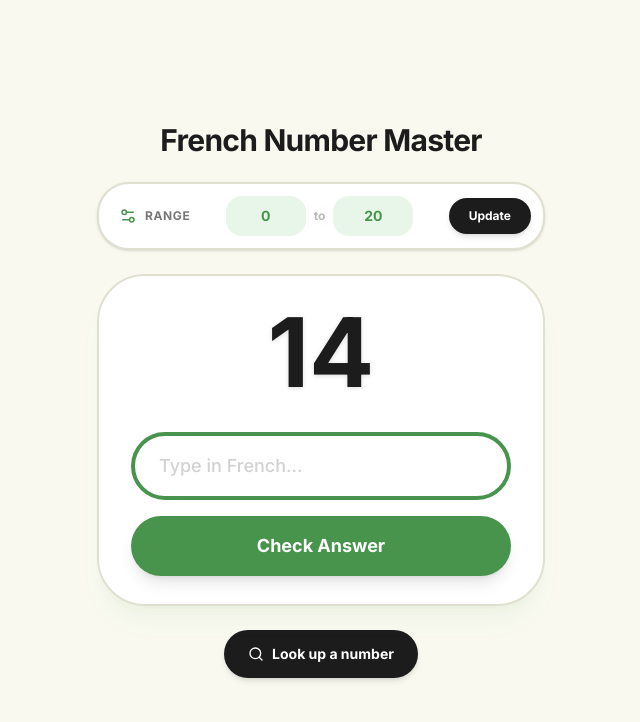
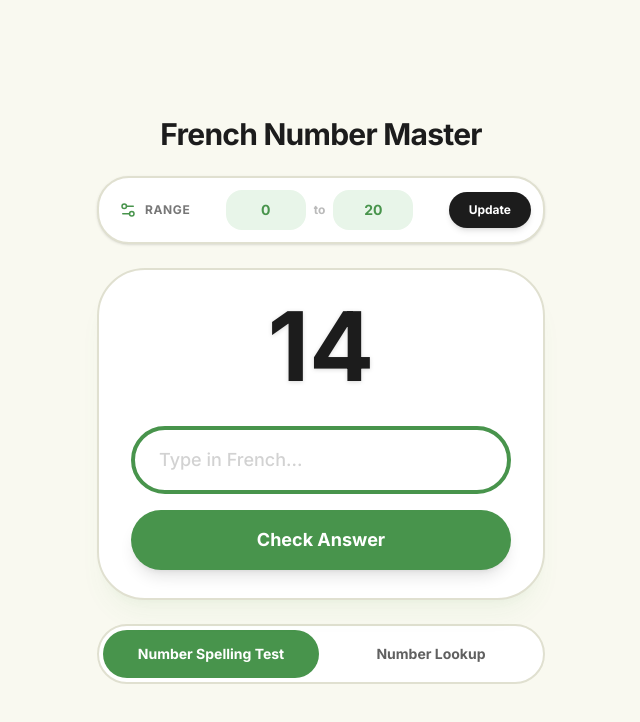
Before and after one commit to Judy-Nihao/french-number-master, a React (Vite) app: page / in a window 1280 px wide. Shown: the top 722 px of the page, without its empty margins (319-959 px from the left). Built offline with nearby package versions, Linux system fonts and the light colour scheme.

Commit message:
feat(practice): integrate spelling test and number lookup modes

```diff
--- a/src/App.tsx
+++ b/src/App.tsx
@@ -7,7 +7,6 @@ import {
   ArrowRight,
   Loader2,
   Search,
-  X,
 } from "lucide-react";
 import { motion, AnimatePresence } from "motion/react";
 import confetti from "canvas-confetti";
@@ -30,8 +29,7 @@ export default function App() {
     word: string;
     ipa: string;
   } | null>(null);
-  const [isLookupOpen, setIsLookupOpen] = useState(false);
-  const [isDesktop, setIsDesktop] = useState(false);
+  const [mode, setMode] = useState<"test" | "lookup">("test");
   const poolRef = useRef<number[]>([]);
   const lastNumberRef = useRef<number | null>(null);
   const inputRef = useRef<HTMLInputElement>(null);
@@ -84,14 +82,6 @@ export default function App() {
     generateRandomNumber();
   }, [generateRandomNumber]);
 
-  useEffect(() => {
-    const mq = window.matchMedia("(min-width: 640px)");
-    setIsDesktop(mq.matches);
-    const handler = (e: MediaQueryListEvent) => setIsDesktop(e.matches);
-    mq.addEventListener("change", handler);
-    return () => mq.removeEventListener("change", handler);
-  }, []);
-
   const handleLookup = (e: React.ChangeEvent<HTMLInputElement>) => {
     const val = e.target.value;
     if (val === "" || /^\d+$/.test(val)) {
@@ -110,7 +100,7 @@ export default function App() {
   };
 
   const playLookupAudio = () => {
-    if (!lookupResult || isPlaying) return;
+    if (!lookupResult?.ipa || isPlaying) return;
     setIsPlaying(true);
     window.speechSynthesis.cancel();
     setTimeout(() => {
@@ -182,7 +172,7 @@ export default function App() {
   };
 
   const handleCheck = () => {
-    if (currentNumber === null) return;
+    if (currentNumber === null || !userInput.trim()) return;
     const representation = getFrenchRepresentation(currentNumber);
     const correctWord = representation.word.toLowerCase();
     const input = userInput.trim().toLowerCase();
@@ -273,7 +263,7 @@ export default function App() {
         </header>
 
         {/* Range Settings - Clean Pill Card */}
-        <div className="mb-6">
+        {mode === "test" && <div className="mb-6">
           <div className="bg-app-card p-4 sm:p-3 rounded-4xl border-2 border-app-border flex flex-col sm:flex-row items-center justify-between gap-4 sm:gap-3 shadow-sm">
             <div className="flex items-center gap-2 pl-2">
               <Settings2 size={18} className="text-app-primary" />
@@ -286,6 +276,7 @@ export default function App() {
                 type="text"
                 inputMode="numeric"
                 pattern="[0-9]*"
+                aria-label="Minimum practice number"
                 value={tempMin}
                 onChange={handleRangeInput(setTempMin)}
                 className="w-24 sm:w-20 px-2 py-2 bg-app-primary-light border-2 border-transparent rounded-2xl text-center text-sm font-bold text-app-primary focus:outline-none focus:border-app-primary transition-all"
@@ -295,6 +286,7 @@ export default function App() {
                 type="text"
                 inputMode="numeric"
                 pattern="[0-9]*"
+                aria-label="Maximum practice number"
                 value={tempMax}
                 onChange={handleRangeInput(setTempMax)}
                 className="w-24 sm:w-20 px-2 py-2 bg-app-primary-light border-2 border-transparent rounded-2xl text-center text-sm font-bold text-app-primary focus:outline-none focus:border-app-primary transition-all"
@@ -312,10 +304,12 @@ export default function App() {
               Don't forget to update!
             </p>
           )}
-        </div>
+        </div>}
 
         {/* Main Exercise Card */}
         <div className="bg-app-card rounded-[3rem] border-2 border-app-border shadow-xl shadow-app-primary/5 overflow-hidden relative">
+          {mode === "test" ? (
+          <div id="test-panel" role="tabpanel" aria-labelledby="test-tab" tabIndex={0}>
           <div className="px-8 py-7 flex flex-col items-center relative z-10">
             <motion.div
               key={currentNumber}
@@ -329,6 +323,7 @@ export default function App() {
             <div className="w-full space-y-4">
               <div className="relative group">
                 <input
+                  aria-label="French spelling"
                   ref={inputRef}
                   type="text"
                   value={userInput}
@@ -426,6 +421,7 @@ export default function App() {
 
                   <div className="flex gap-4">
                     <button
+                      aria-label="Play answer pronunciation"
                       onClick={playAudio}
                       disabled={isPlaying}
                       className="p-4 rounded-full bg-app-card border-2 border-app-border hover:border-app-primary hover:text-app-primary transition-all shadow-md group disabled:opacity-50"
@@ -448,121 +444,48 @@ export default function App() {
             )}
           </AnimatePresence>
           </div>
-
-      {/* Independent Number Lookup */}
-      <div className="mt-6 flex justify-center">
-      <button
-        onClick={() => {
-          setLookupValue("");
-          setLookupResult(null);
-          setIsLookupOpen(true);
-        }}
-        aria-haspopup="dialog"
-        className="bg-app-dark text-white flex items-center justify-center gap-2 px-6 py-3.5 rounded-full shadow-md hover:bg-app-dark/85 active:scale-95 transition-all focus-visible:outline-2 focus-visible:outline-offset-4 focus-visible:outline-app-primary"
-      >
-        <Search size={16} />
-        <span className="text-sm font-bold">Look up a number</span>
-      </button>
+          ) : (
+            <div id="lookup-panel" role="tabpanel" aria-labelledby="lookup-tab" tabIndex={0} className="px-8 py-7 min-h-72">
+              <div className="flex items-center gap-2 mb-6">
+                <Search size={20} className="text-app-primary" />
+                <h2 className="text-xl font-bold text-app-dark">Number → French</h2>
+              </div>
+              <label htmlFor="lookup-number" className="block text-sm font-medium text-app-dark mb-3">Enter a number</label>
+              <input id="lookup-number" type="text" inputMode="numeric" pattern="[0-9]*" value={lookupValue} onChange={handleLookup} placeholder="Enter any number..." className="w-full px-5 py-4 rounded-full border-4 border-app-border focus:border-app-primary focus:outline-none transition-colors font-medium" />
+              {lookupResult && (
+                <div className="mt-6 bg-app-primary-light/30 rounded-2xl p-4 border border-app-primary/10" aria-live="polite">
+                  <div className="flex justify-between items-start gap-3">
+                    <div className="min-w-0 flex-1">
+                      <div className="text-xl font-bold text-app-dark mb-2 wrap-break-word">{lookupResult.word}</div>
+                      {lookupResult.ipa && <div className="text-sm text-app-dark/70 wrap-break-word">{lookupResult.ipa}</div>}
+                    </div>
+                    {lookupResult.ipa && <button onClick={playLookupAudio} disabled={isPlaying} aria-label="Play lookup pronunciation" className="shrink-0 p-3 rounded-full bg-white border border-app-border hover:text-app-primary disabled:opacity-50 focus-visible:outline-2 focus-visible:outline-app-primary">
+                      {isPlaying ? <Loader2 size={20} className="animate-spin" /> : <Volume2 size={20} />}
+                    </button>}
                   </div>
                 </div>
-
-      {/* Lookup Drawer / Dialog */}
-      <AnimatePresence>
-        {isLookupOpen && (
-          <>
-            <motion.div
-              initial={{ opacity: 0 }}
-              animate={{ opacity: 1 }}
-              exit={{ opacity: 0 }}
-              onClick={() => setIsLookupOpen(false)}
-              className="fixed inset-0 bg-black/40 backdrop-blur-sm z-50"
-            />
-            <motion.div
-              initial={isDesktop ? { opacity: 0, scale: 0.95 } : { y: "100%" }}
-              animate={isDesktop ? { opacity: 1, scale: 1 } : { y: 0 }}
-              exit={isDesktop ? { opacity: 0, scale: 0.95 } : { y: "100%" }}
-              transition={{ type: "spring", damping: 28, stiffness: 320 }}
-              className={cn(
-                "fixed z-50 bg-app-card w-full p-6 shadow-2xl",
-                isDesktop
-                  ? "top-1/2 left-1/2 -translate-x-1/2 -translate-y-1/2 max-w-md rounded-3xl"
-                  : "bottom-0 left-0 right-0 rounded-t-3xl pb-10 min-h-[30vh]",
               )}
-            >
-              {/* Panel Header */}
-              <div className="flex items-center justify-between mb-5">
-                <div className="flex items-center gap-2">
-                  <Search size={18} className="text-app-primary" />
-                  <h2 className="text-lg font-bold text-app-dark">
-                    Number → French
-                  </h2>
             </div>
-                <button
-                  onClick={() => setIsLookupOpen(false)}
-                  className="p-2 rounded-full hover:bg-app-border transition-colors"
-                >
-                  <X size={18} className="text-app-dark/50" />
+          )}
+        </div>
+        <div role="tablist" aria-label="Number practice mode" className="mt-6 grid grid-cols-2 rounded-full border-2 border-app-border bg-app-card p-1 gap-1">
+          {(["test", "lookup"] as const).map((tabMode) => (
+            <button key={tabMode} id={tabMode + "-tab"} role="tab" aria-selected={mode === tabMode} aria-controls={tabMode + "-panel"} tabIndex={mode === tabMode ? 0 : -1}
+              onClick={() => setMode(tabMode)}
+              onKeyDown={(event) => {
+                if (["ArrowLeft", "ArrowRight", "Home", "End"].includes(event.key)) {
+                  event.preventDefault();
+                  const next = event.key === "Home" ? "test" : event.key === "End" ? "lookup" : mode === "test" ? "lookup" : "test";
+                  setMode(next);
+                  document.getElementById(next + "-tab")?.focus();
+                }
+              }}
+              className={cn("min-h-12 px-3 py-3 rounded-full text-xs sm:text-sm font-bold focus-visible:outline-2 focus-visible:outline-offset-2 focus-visible:outline-app-primary", mode === tabMode ? "bg-app-primary text-white" : "text-app-dark/70 hover:bg-app-primary-light")}>
+              {tabMode === "test" ? "Number Spelling Test" : "Number Lookup"}
             </button>
-              </div>
-
-              {/* Lookup Input */}
-              <div className="space-y-4">
-                <input
-                  type="text"
-                  inputMode="numeric"
-                  pattern="[0-9]*"
-                  value={lookupValue}
-                  onChange={handleLookup}
-                  placeholder="Enter any number..."
-                  autoFocus
-                  className="w-full px-4 py-3 rounded-xl border-2 border-app-border focus:border-app-primary focus:outline-none transition-all font-medium"
-                />
-
-                <AnimatePresence>
-                  {lookupResult && (
-                    <motion.div
-                      initial={{ opacity: 0, height: 0 }}
-                      animate={{ opacity: 1, height: "auto" }}
-                      exit={{ opacity: 0, height: 0 }}
-                      className="overflow-hidden"
-                    >
-                      <div className="bg-app-primary-light/30 rounded-xl p-4 border border-app-primary/10">
-                        <div className="flex justify-between items-start gap-2">
-                          <div className="flex-1">
-                            <div className="text-xl font-bold text-app-dark mb-1 wrap-break-word">
-                              {lookupResult.word}
-                            </div>
-                            <div className="text-xs font-medium text-app-dark/50 italic">
-                              {lookupResult.ipa}
+          ))}
         </div>
       </div>
-                          <button
-                            onClick={playLookupAudio}
-                            disabled={isPlaying}
-                            className="p-3 rounded-full bg-white shadow-sm hover:text-app-primary transition-all disabled:opacity-50"
-                          >
-                            {isPlaying ? (
-                              <Loader2
-                                size={18}
-                                className="text-app-primary animate-spin"
-                              />
-                            ) : (
-                              <Volume2
-                                size={18}
-                                className="text-app-dark hover:text-app-primary"
-                              />
-                            )}
-                          </button>
-                        </div>
-                      </div>
-                    </motion.div>
-                  )}
-                </AnimatePresence>
-              </div>
-            </motion.div>
-          </>
-        )}
-      </AnimatePresence>
     </div>
   );
 }
```
Lines whose indentation alone changed are shown as unchanged.
